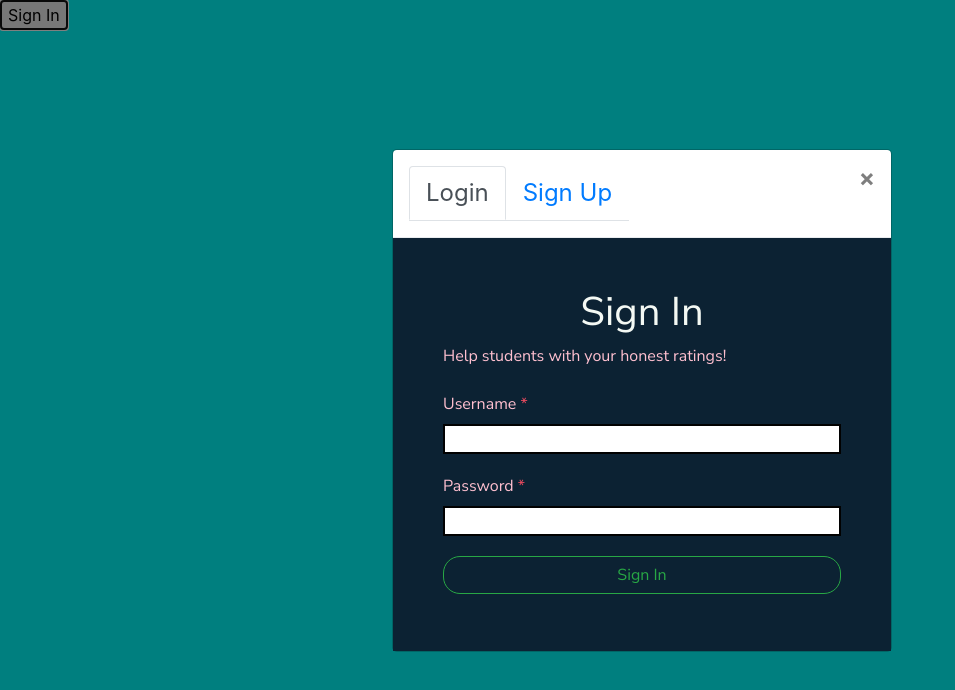
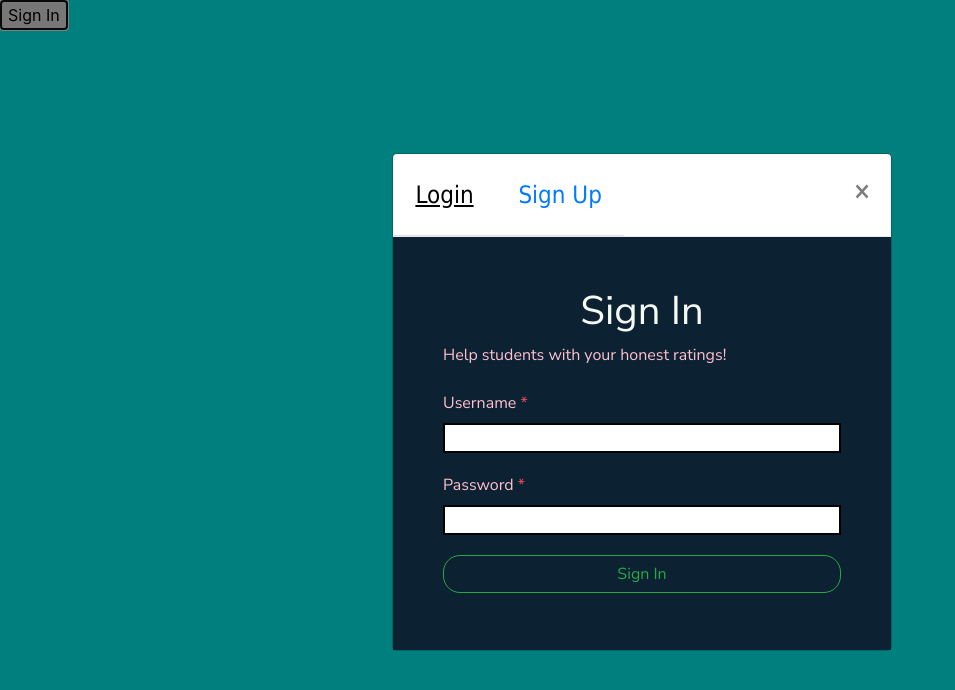
Before and after one commit to elliotcho/Rate-My-Courses, a React (Create React App) app in the folder client/: page /auth in a window 1280 px wide. Both pictures are taken after a click on the button "Sign In". Shown: the top 690 px of the page, without its empty margins (0-955 px from the left). Built offline with nearby package versions, Linux system fonts and the light colour scheme.

Commit message:
more auth model frontend

```diff
--- a/client/src/App.js
+++ b/client/src/App.js
@@ -1,14 +1,12 @@
 import React from 'react';
-import Signup from './components/auth/Signup.jsx';
 import AdminHome from './components/admin/AdminHome.jsx';
-import Login from './components/auth/Login.jsx';
 import Post from './components/posts/Post.jsx';
 import CreatePost from './components/posts/CreatePost.jsx';
 import PostList from './components/posts/PostList.jsx';
 import Departments from './components/admin/Departments.jsx'
 import {Switch, Route, BrowserRouter} from 'react-router-dom';
+import AuthModal from './components/auth/AuthModal';
 import Navigate from './components/Layout/Navigate.jsx';
-import AuthModal from './components/auth/AuthModal.jsx';
 function App() {
 
   // <Navigate></Navigate>
@@ -16,13 +14,23 @@ function App() {
     <div className="App">
       <BrowserRouter>
         <Switch>
-          <Route exact path='/auth' component={AuthModal}/>
           <Route path='/admin' component={AdminHome}/>
-          <Route exact path='/login' component={Login}/>
           <Route exact path='/posts' component={Post}/>
           <Route exact path='/createpost' component={CreatePost}/>
           <Route exact path='/postlist' component={PostList}/>
-          <Route exact path='/Departments' component={Departments}/>
+          <Route exact path='/departments' component={Departments}/>
+          <Route exact path='/auth' render = {() =>
+            <div>
+
+                <div>
+                    <button data-toggle='modal' data-target='#auth'>
+                      Sign In
+                    </button>
+
+                    <AuthModal/>
+                </div>
+            </div>
+          }/>
         </Switch>
       </BrowserRouter>
 
--- a/client/src/components/auth/AuthModal.jsx
+++ b/client/src/components/auth/AuthModal.jsx
@@ -1,33 +1,23 @@
-import React, {Component} from 'react';
+import React from 'react';
 import Login from './Login';
 import Signup from './Signup';
 import './css/AuthModal.css';
 
-class AuthModal extends Component{
-    render(){
+function AuthModal(){
     return(
-            <div>
-                <button data-toggle='modal' data-target='#auth'>
-                    Sign In
-                </button>
-
         <div className='auth-modal modal fade' id='auth' data-backdrop='static'>
             <div className ='modal-dialog modal-dialog-centered'>
                 <div className ='modal-content'>
                     <div className ='modal-header'>
-                                <ul className='nav nav-tabs'>
-                                    <li>
-                                        <a className='nav-link active' data-toggle='tab' href='#login'>
+                        <div className='nav nav-tabs'>
+                            <a className='active' data-toggle='tab' href='#login'>
                                 Login
                             </a>
-                                    </li>
 
-                                    <li>
-                                        <a className='nav-link' data-toggle='tab' href='#signup'>
+                            <a data-toggle='tab' href='#signup'>
                                 Sign Up
                             </a>
-                                    </li>
-                                </ul>
+                        </div>
 
                         <button id='close-auth' className='close' data-dismiss='modal'>
                             <span>&times;</span>
@@ -48,9 +38,7 @@ class AuthModal extends Component{
                 </div>
             </div>
         </div>
-            </div>
     )
-    }
 }
 
 export default AuthModal;
--- a/client/src/components/auth/css/AuthModal.css
+++ b/client/src/components/auth/css/AuthModal.css
@@ -1,12 +1,38 @@
 .auth-modal .modal-content{
+    font-family: 'Tahoma';
     position: relative;
     left: 2px;
+    top: 2px;
+}
+
+.auth-modal .modal-header{
+    padding: 0;
 }
 
 .auth-modal .modal-body{
     padding: 0;
 }
 
-.auth-modal li{
+.auth-modal a{
+    display:inline-block;
+    border-radius: 0;
+    padding: 1.4rem;
     font-size: 1.5rem;
 }
+
+.auth-modal a.active{
+    color: black;
+    text-decoration: underline;
+}
+
+.auth-modal .close{
+    position: relative;
+    right: 20px;
+    top: 25px;
+    font-size: 1.5rem;
+}
+
+.auth-modal .close:focus{
+    box-shadow: none;
+    outline: none;
+}
--- a/client/src/components/auth/css/Login.css
+++ b/client/src/components/auth/css/Login.css
@@ -26,3 +26,8 @@
     margin: 10px 0 7px;
     border-radius: 17px;
 }
+
+.login button:focus{
+    outline: none;
+    box-shadow: none;
+}
--- a/client/src/components/auth/css/Signup.css
+++ b/client/src/components/auth/css/Signup.css
@@ -21,7 +21,7 @@
     width: 100%;
     padding: 5px;
     border: 1px blue solid;
-    margin-bottom: 15px;
+    margin-bottom: 20px;
 }
 
 .sign-up input:focus{
@@ -33,3 +33,8 @@
     margin: 10px 0 7px;
     border-radius: 17px;
 }
+
+.sign-up button:focus{
+    outline: none;
+    box-shadow: none;
+}
```
Also changed, not shown: 1 other file (tests, documents, lock files or other folders). Lines whose indentation alone changed are shown as unchanged.
